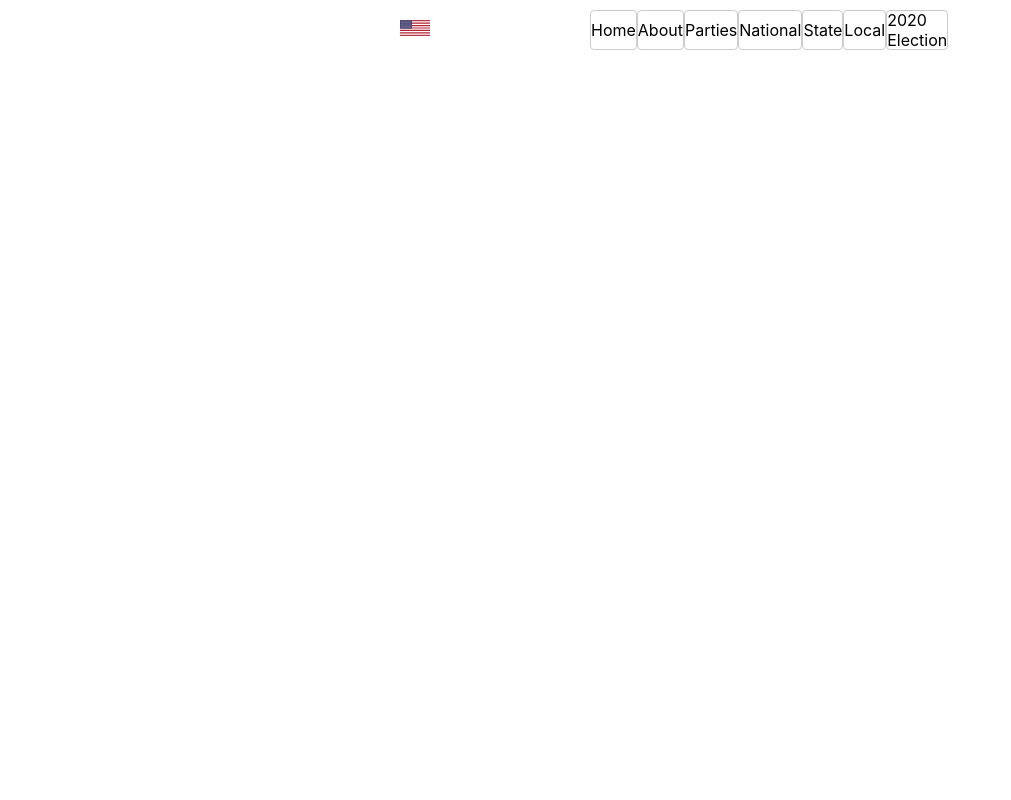
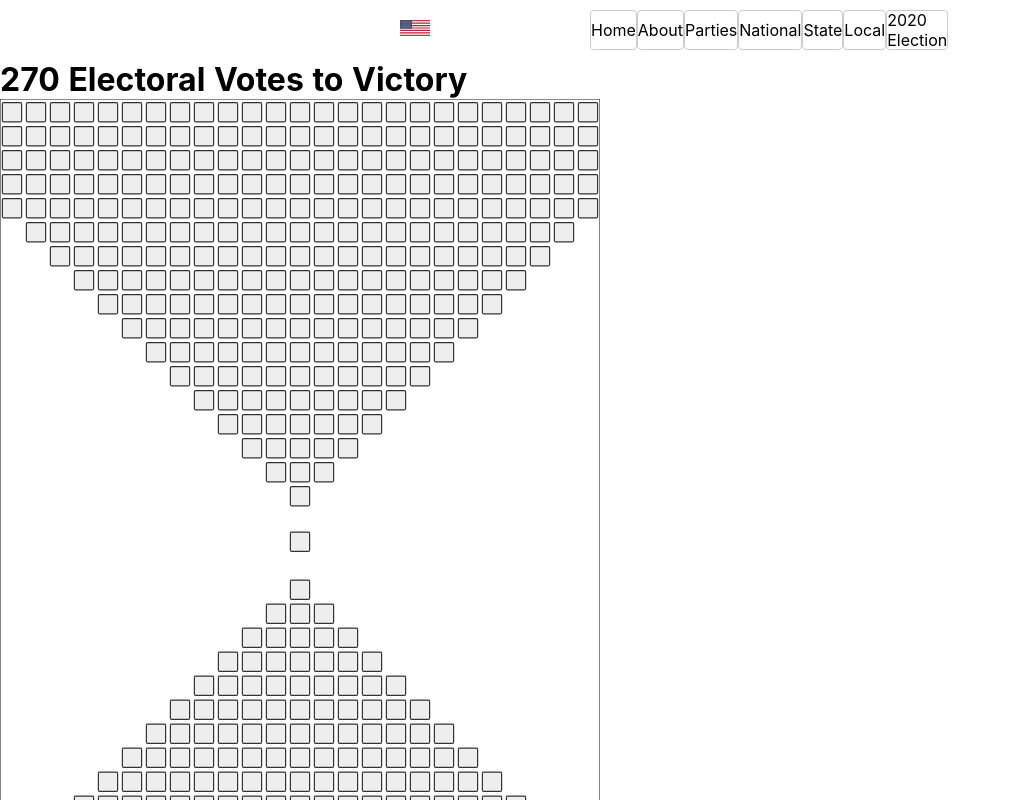
Before and after one commit to openbrian/election-notebook, a Nuxt app: page /election/tracker_president in a window 1280 px wide. Shown: the top 800 px of the page, without its empty margins (0-1011 px from the left). Built offline with nearby package versions, Linux system fonts and the light colour scheme.

Commit message:
printable presidential election tracker

```diff
--- a/assets/styles/main.css
+++ b/assets/styles/main.css
@@ -1,3 +1,5 @@
+@import '@/assets/styles/main_print.css' print;
+
 a {
   text-decoration: none;
   color: inherit;
--- /dev/null
+++ b/assets/styles/main_print.css
@@ -0,0 +1,5 @@
+@media print {
+  header, h1 {
+    display: none !important;
+  }
+}
--- /dev/null
+++ b/pages/election/tracker_president.vue
@@ -0,0 +1,57 @@
+<template>
+  <div>
+    <h1>270 Electoral Votes to Victory</h1>
+    <svg xmlns="http://www.w3.org/2000/svg" xmlns:xlink="http://www.w3.org/1999/xlink" width="600" height="888" viewBox="0 0 500 740">
+      <defs>
+        <rect id="box" width="16" height="16" stroke="#333333" stroke-width="1" fill="#eeeeee" rx="1" x="2" y="1"/>
+        <g id="pyr"></g>
+      </defs>
+      <rect width="500" height="740" fill="#fff" stroke="#333"/>
+      <use xlink:href="#box" x="240" y="360" />
+      <g transform="translate(500, 340) rotate(180)">
+        <use xlink:href="#pyr"/>
+      </g>
+      <g transform="translate(0, 400)">
+        <use xlink:href="#pyr"/>
+      </g>
+    </svg>
+  </div>
+</template>
+<script>
+export default {
+  mounted() {
+    let p = document.getElementById("pyr");
+    let ns = p.namespaceURI;
+    let cell = 20;
+
+    function row(min, max, y) {
+      for (let x = min; x < max; x++) {
+        let u = document.createElementNS(ns, 'use');
+        u.setAttributeNS('http://www.w3.org/1999/xlink', 'xlink:href', '#box')
+        u.setAttribute("y", y * cell);
+        u.setAttribute("x", x * cell);
+        p.appendChild(u)
+      }
+    }
+
+    function diagonal(y, radius) {
+      let min = radius - y;
+      let max = radius - y + (y * 2) + 1;
+      return [min, max]
+    }
+
+    let radius = 12;
+    let min, max;
+    for (let y = 0; y <= radius; y++) {
+      [min, max] = diagonal(y, radius);
+      row(min, max, y);
+    }
+    row(min, max, 13);
+    row(min, max, 14);
+    row(min, max, 15);
+    row(min, max, 16);
+  },
+};
+</script>
+<style>
+</style>
--- a/pages/national/election_tracker.vue
+++ /dev/null
@@ -1,48 +0,0 @@
-<template>
-  <div>
-    <svg id="p" xmlns="http://www.w3.org/2000/svg" xmlns:xlink="http://www.w3.org/1999/xlink" width="1235" height="650" viewBox="0 0 500 500">
-      <defs>
-        <rect id="b" width="16" height="16" stroke="#333333" stroke-width="1" fill="#eeeeee" rx="1" x="2"/>
-      </defs>
-      <rect width="500" height="500" fill="#fff" stroke="#333"/>
-    </svg>
-  </div>
-</template>
-<script>
-export default {
-  mounted() {
-    let svg = document.getElementById("p");
-    let ns = svg.namespaceURI;
-    let cell = 20;
-
-    function row(min, max, y) {
-      for (let x = min; x < max; x++) {
-        let u = document.createElementNS(ns, 'use');
-        u.setAttributeNS('http://www.w3.org/1999/xlink', 'xlink:href', '#b')
-        u.setAttribute("y", y * cell);
-        u.setAttribute("x", x * cell);
-        svg.appendChild(u)
-      }
-    }
-
-    function diagonal(y, radius) {
-      let min = radius - y;
-      let max = radius - y + (y * 2) + 1;
-      return [min, max]
-    }
-
-    let radius = 12;
-    let min, max;
-    for (let y = 0; y <= radius; y++) {
-      [min, max] = diagonal(y, radius);
-      row(min, max, y);
-    }
-    row(min, max, 13);
-    row(min, max, 14);
-    row(min, max, 15);
-    row(min, max, 16);
-  },
-};
-</script>
-<style>
-</style>
```
